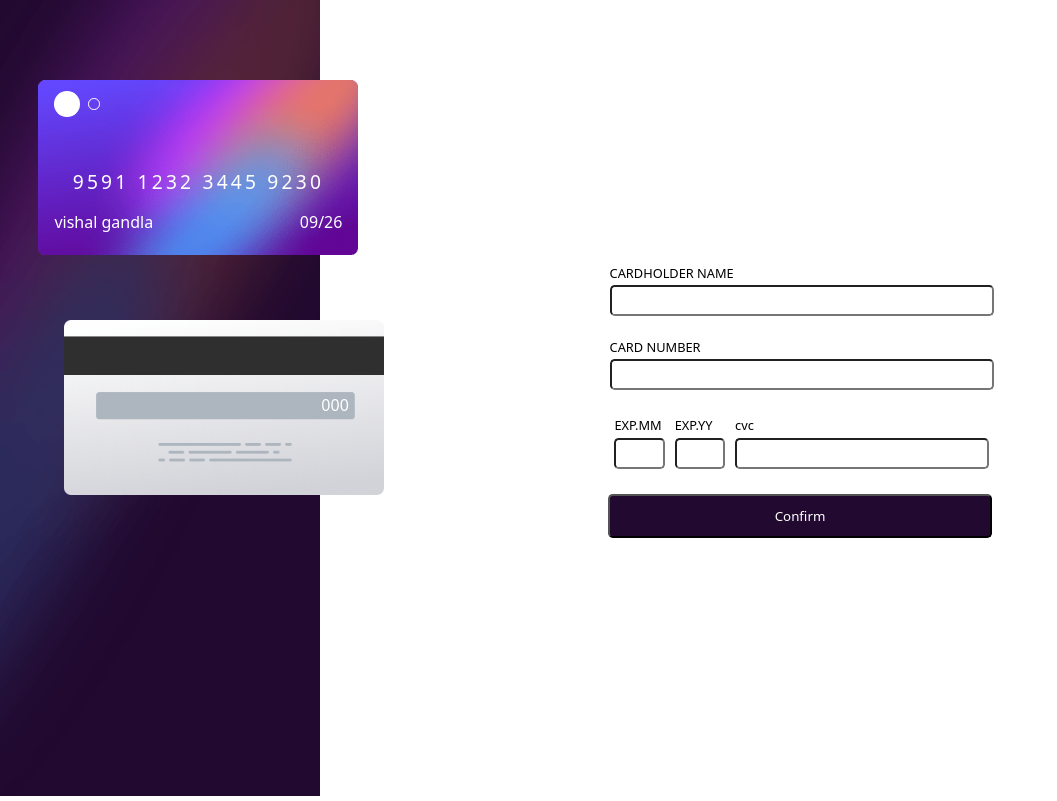
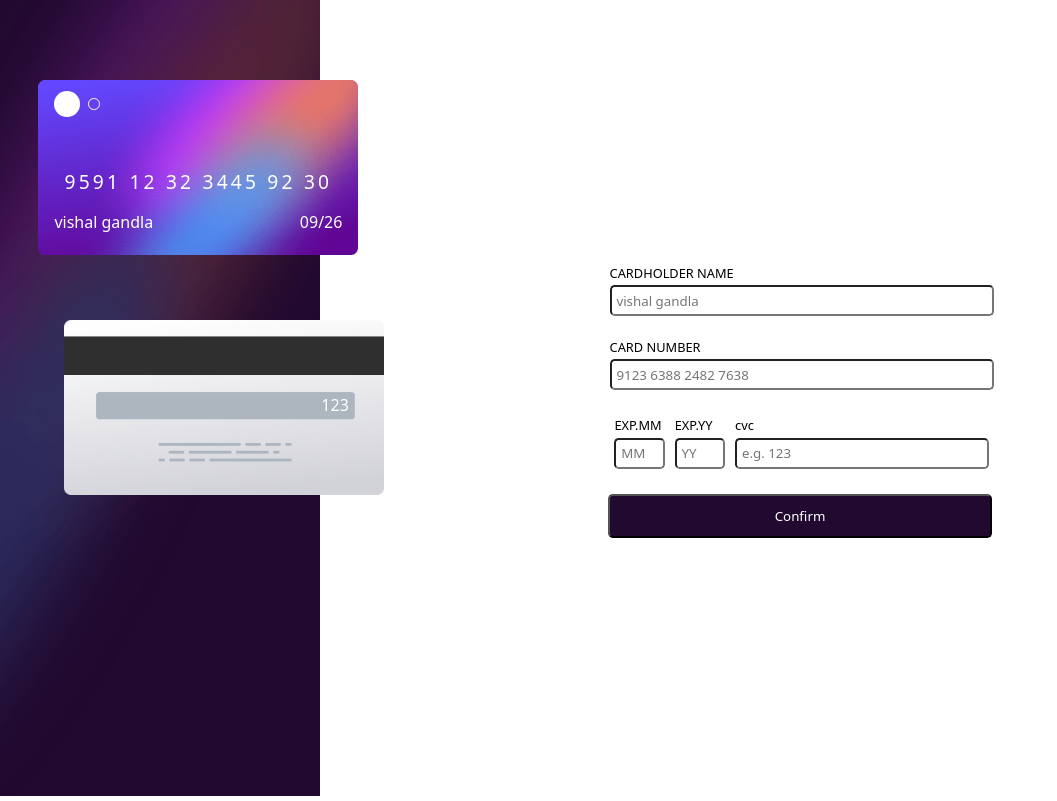
Before and after one commit to ReactJs-Library/Frontend-Mentor, a React (Vite) app in the folder APP6/interactive-card-details-form/: page / in a window 1280 px wide. Shown: the whole page, without its empty margins (0-1057 px from the left). Built offline with nearby package versions, Linux system fonts and the light colour scheme.

Commit message:
done with app5

```diff
--- a/APP6/interactive-card-details-form/src/App.jsx
+++ b/APP6/interactive-card-details-form/src/App.jsx
@@ -5,14 +5,20 @@ import { Left } from './components/Left'
 import { Right } from './components/Right'
 import { Route,Routes } from 'react-router-dom'
 import {ThankYou} from './components/ThankYou'
+import { useState } from 'react'
 function App() {
+  const [cardnumber,setCardNumber]=useState("9591  1232  3445  9230")
+  const [cardname,setCardName]=useState("vishal gandla")
+  const [date,setDate]=useState("09/26")
+  const [cvv,setCvv]=useState(123)
+
   return (
     <div className={styles.container}>
-      <FrontCard number={"9591  1232  3445  9230"} name={"vishal gandla"} date={"09/26"}></FrontCard>
-      <BackCard></BackCard>
+      <FrontCard number={cardnumber} name={cardname} date={date}></FrontCard>
+      <BackCard cvv={cvv}></BackCard>
       <Left></Left>
       <Routes>
-          <Route path="/" element={<Right></Right>}></Route>
+          <Route path="/" element={<Right setCardNumber={setCardNumber} setCardName={setCardName} setDate={setDate} setCvv={setCvv}></Right>}></Route>
           <Route path="/submit" element={<ThankYou></ThankYou>}></Route>
       </Routes>
 
--- a/APP6/interactive-card-details-form/src/components/BackCard.jsx
+++ b/APP6/interactive-card-details-form/src/components/BackCard.jsx
@@ -1,11 +1,11 @@
 import React from 'react'
 import styles from './BackCard.module.css'
 
-export const BackCard = () => {
+export const BackCard = ({cvv}) => {
   return (
     <div className={styles.container}>
         <div className={styles.cvvalighner}>
-          <div className={styles.cvv}>000</div>
+          <div className={styles.cvv}>{cvv}</div>
         </div>
     </div>
   )
--- a/APP6/interactive-card-details-form/src/components/FrontCard.jsx
+++ b/APP6/interactive-card-details-form/src/components/FrontCard.jsx
@@ -1,6 +1,16 @@
 import styles from './FrontCard.module.css'
 
 export const FrontCard = ({number,name,date}) => {
+  function addSpaceEvery4Characters(str) {
+    var result = '';
+    for (var i = 0; i < str.length; i++) {
+        result += str[i];
+        if ((i + 1) % 4 === 0) {
+            result += ' ';
+        }
+    }
+    return result.trim();
+}
   return (
     <div className={styles.container}>
         <div className={styles.circles}>
@@ -8,7 +18,7 @@ export const FrontCard = ({number,name,date}) => {
           <div className={styles.HollowCircle}></div>
         </div>
         <div className={styles.cardnumberdiv}>
-          <div className={styles.cardnumber}>{number}</div>
+          <div className={styles.cardnumber}>{addSpaceEvery4Characters(number)}</div>
         </div>
         <div className={styles.cardnamedate}>
           <div className={styles.cardname}>{name}</div>
--- a/APP6/interactive-card-details-form/src/components/Right.jsx
+++ b/APP6/interactive-card-details-form/src/components/Right.jsx
@@ -1,14 +1,19 @@
 import React, { useEffect, useState } from 'react'
 import styles from './Right.module.css'
 import {useNavigate} from 'react-router-dom'
-export const Right = () => {
+export const Right = ({setCardNumber,setCardName,setDate,setCvv}) => {
+
   const [cardnameerror,setCardNameError]=useState({error:true,message:"no error",input:""})
   const [cardnumbererror,setCardNumberError]=useState({error:true,message:"no error",input:""})
   const [expdatemmerror,setExpDateMMError]=useState({error:true,message:"no error",input:""})
   const [yyerror,setYYError]=useState({error:true,message:"no error",input:""})
   const [cvcerror,setCvcError]=useState({error:true,message:"no error",input:""})
-
-    const navigate=useNavigate()
+  useEffect(()=>{
+    if(expdatemmerror.input!="" && yyerror.input!=""){
+      setDate(expdatemmerror.input+"/"+yyerror.input)
+    }
+  },[expdatemmerror,yyerror])
+  const navigate=useNavigate()
 
 
   return (
@@ -16,29 +21,29 @@ export const Right = () => {
       <div className={styles.minicontainer}>
           <div className={styles.cardholdercontainer}>
               <label className={styles.cardholderlabel}>CARDHOLDER NAME</label>
-              <input type='text' max={32} className={styles.cardholderinput} onChange={(e)=>{setCardNameError({...cardnameerror,input:e.target.value})}} value={cardnameerror.input}></input>
+              <input type='text' maxLength={20} className={cardnameerror.error ? `${styles.cardholderinput}` : `${styles.cardholderinputerror} ${styles.cardholderinput}`} onChange={(e)=>{setCardNameError({...cardnameerror,input:e.target.value});setCardName(e.target.value)}} value={cardnameerror.input} placeholder='vishal gandla'></input>
               <div className={cardnameerror.error ? styles.cardholdererror : styles.cardholdernoerror}>{cardnameerror.message} </div>
           </div>
           <div className={styles.cardnumbercontainer}>
               <label className={styles.cardnumberlabel}>CARD NUMBER</label>
-              <input type='text' max={32} className={styles.cardnumberinput} onChange={(e)=>{setCardNumberError({...cardnumbererror,input:e.target.value})}} value={cardnumbererror.input}></input>
+              <input type='text' maxLength={20} className={cardnumbererror.error ? `${styles.cardnumberinput}` : `${styles.cardnumberinputerror} ${styles.cardnumberinput}`} onChange={(e)=>{setCardNumberError({...cardnumbererror,input:e.target.value});setCardNumber(e.target.value)}} value={cardnumbererror.input} placeholder='9123 6388 2482 7638'></input>
               <div className={cardnumbererror.error ? styles.cardnumbererror : styles.cardnumbernoerror}>{cardnumbererror.message} </div>
           </div>
 
           <div className={styles.singlebandinput}>
               <div className={styles.singlebandinput1}>
                   <label>EXP.MM</label>
-                  <input type='text' className={styles.expdateinput} onChange={(e)=>{setExpDateMMError({...expdatemmerror,input:e.target.value})}} value={expdatemmerror.input}></input>
+                  <input type='text' maxLength={2} className={expdatemmerror.error ? `${styles.expdateinput}` : `${styles.expdateinputerror} ${styles.expdateinput}`} onChange={(e)=>{setExpDateMMError({...expdatemmerror,input:e.target.value})}} value={expdatemmerror.input} placeholder='MM'></input>
                   <div className={expdatemmerror.error ? styles.expdateerror : styles.expdatenoerror}>{expdatemmerror.message}</div>
               </div>
               <div className={styles.singlebandinput2}>
                   <label>EXP.YY</label>
-                  <input type='text' className={styles.mm_yy} onChange={(e)=>{setYYError({...yyerror,input:e.target.value})}} value={yyerror.input}></input>
+                  <input type='text' maxLength={2} className={yyerror.error ? `${styles.mm_yy}` : `${styles.mm_yyinputerror} ${styles.mm_yy}`} onChange={(e)=>{setYYError({...yyerror,input:e.target.value})}} value={yyerror.input} placeholder='YY'></input>
                   <div className={yyerror.error ? styles.mm_yyerror : styles.mm_yynoerror}>{yyerror.message}</div>
               </div>
               <div className={styles.singlebandinput3}>
                   <label>cvc</label>
-                  <input type='text' className={styles.cvc} onChange={(e)=>{setCvcError({...cvcerror,input:e.target.value})}} value={cvcerror.input}></input>
+                  <input type='text' maxLength={3} className={cvcerror.error ? `${styles.cvc}` : `${styles.cvcinputerror} ${styles.cvc}`} onChange={(e)=>{setCvcError({...cvcerror,input:e.target.value});setCvv(e.target.value)}} value={cvcerror.input} placeholder='e.g. 123'></input>
                   <div className={cvcerror.error ? styles.cvcerror : styles.cvcnoerror}>{cvcerror.message}</div>
               </div>
           </div>
@@ -53,9 +58,9 @@ const validateForm = (navigate, cardnameerror, setCardNameError, cardnumbererror
   // Regular expressions for validation
   const cardNameRegex = /^[a-zA-Z]+(([',. -][a-zA-Z ])?[a-zA-Z]*)*$/;
   const cardNumberRegex = /^\d{12,19}$/;
-  const expDateRegex = /^(0[1-9]|1[0-2])$/;
+  const expDateMMRegex = /^(0[1-9]|1[0-2])$/;
   const cvcRegex = /^\d{3,4}$/;
-  const mm_yyRegex =/^\d{2}$/; // MM/YY format
+  const yyRegex =/^\d{2}$/; // MM/YY format
 
 
 
@@ -80,7 +85,7 @@ const validateForm = (navigate, cardnameerror, setCardNameError, cardnumbererror
   }
 
 
-  if (!expDateRegex.test(expdatemmerror.input)) {
+  if (!expDateMMRegex.test(expdatemmerror.input)) {
     setExpDateMMError({ error: false, message: "Invalid expiration date",input:expdatemmerror.input });
     isValid = false;
   }
@@ -88,7 +93,7 @@ const validateForm = (navigate, cardnameerror, setCardNameError, cardnumbererror
     setExpDateMMError({ error: true, message: "Invalid expiration date",input:expdatemmerror.input });
   }
 
-  if (!mm_yyRegex.test(yyerror.input)) {
+  if (!yyRegex.test(yyerror.input)) {
     setYYError({ error: false, message: "Invalid MM/YY format",input:yyerror.input });
     isValid = false;
   } else {
--- a/APP6/interactive-card-details-form/src/components/Right.module.css
+++ b/APP6/interactive-card-details-form/src/components/Right.module.css
@@ -1,7 +1,21 @@
 
 
+.cardholderinputerror{
+    border: 2px solid red;
+}
 
-
+.cardnumberinputerror{
+    border: 2px solid red;
+}
+.expdateinputerror{
+    border: 2px solid red;
+}
+.mm_yyinputerror{
+    border: 2px solid red;
+}
+.cvcinputerror{
+    border: 2px solid red;
+}
 
 /* Styles for desktop */
 @media only screen and (min-width: 768px) {
@@ -47,7 +61,7 @@
         visibility: hidden;
     }
     .cardholdernoerror{
-
+        color:red
     }
 
     .cardnumbercontainer{
@@ -65,7 +79,7 @@
         visibility: hidden;
     }
     .cardnumbernoerror{
-
+        color:red
     }
 
     .singlebandinput{
@@ -96,19 +110,19 @@
         visibility: hidden;
     }
     .expdatenoerror{
-
+        color:red
     }
     .mm_yyerror{
         visibility: hidden;
     }
     .mm_yynoerror{
-
+        color:red
     }
     .cvcerror{
         visibility: hidden;
     }
     .cvcnoerror{
-
+        color:red
     }
 
     .confirmbutton{
```
